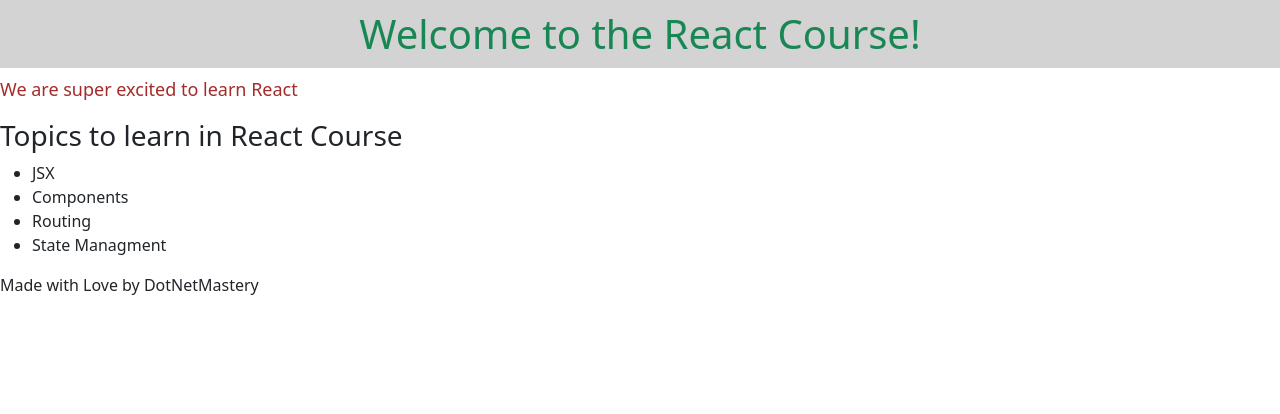
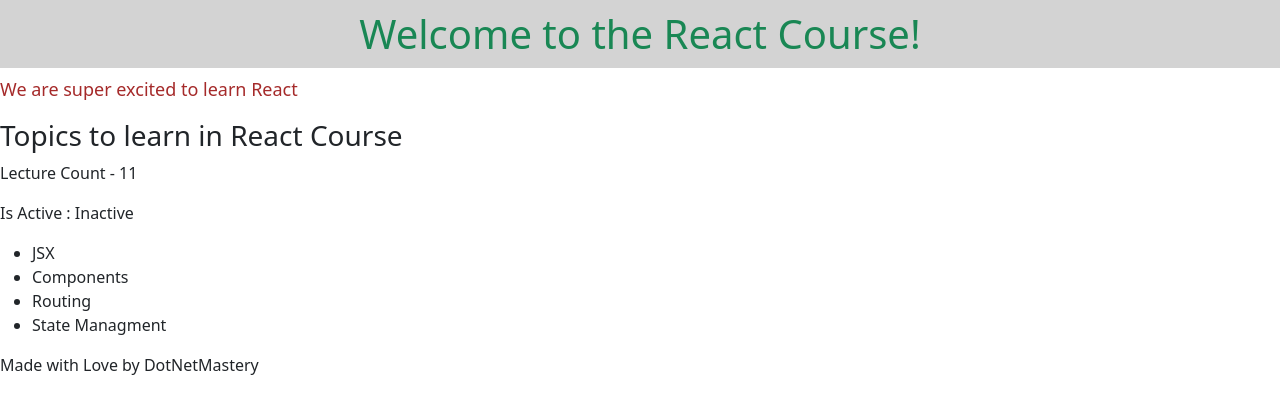
Before and after one commit to bhrugen/1-TaskOPedia, a React (Vite) app in the folder taskopedia/: page / in a window 1280 px wide. Shown: the top 414 px of the page. Built offline with nearby package versions, Linux system fonts and the light colour scheme.

Commit message:
Section 3 - More variables and Assignment 2

```diff
--- a/taskopedia/src/main.jsx
+++ b/taskopedia/src/main.jsx
@@ -2,6 +2,8 @@ import { createRoot } from "react-dom/client";
 import "./style.css";
 const root = createRoot(document.getElementById("root"));
 const courseName = "React";
+const lectureCount = 11;
+const isActive = false;
 const pageStyle = {
   textAlign: "center",
   backgroundColor: "lightgray",
@@ -13,6 +15,8 @@ function HomePage() {
       <Header />
       <p className="customHeading">We are super excited to learn React</p>
       <h3>Topics to learn in {courseName} Course</h3>
+      <p> Lecture Count - {lectureCount}</p>
+      <p> Is Active : {isActive ? "Active" : "Inactive"}</p>
       <ul>
         <li>JSX</li>
         <li>Components</li>
```
